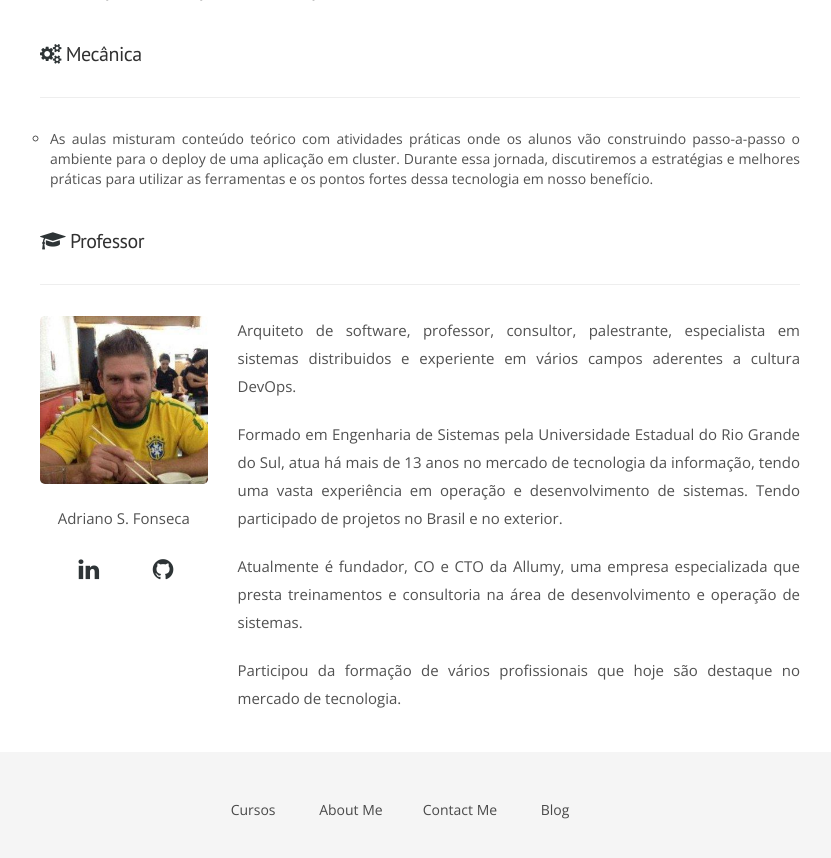
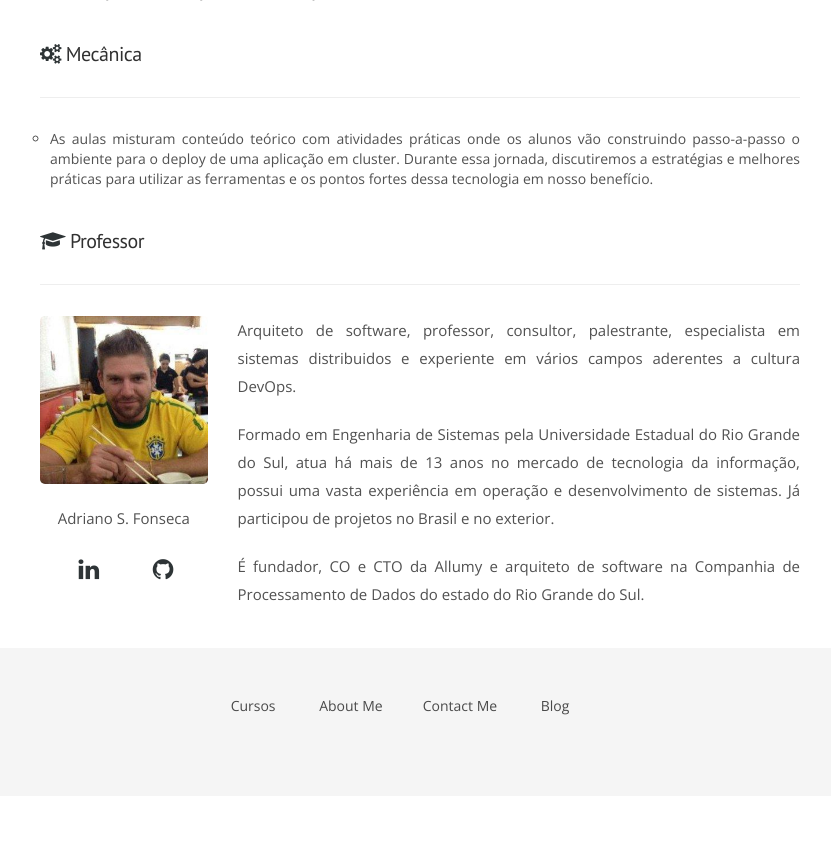
Before and after one commit to adriano-fonseca/adriano-fonseca.github.io, a Jekyll site: the page built from cursos.html, in a window 1280 px wide and 900 px high, scrolled down 3839 px. Shown: the top 858 px of the window, without its empty margins (240-1071 px from the left). Built offline with Jekyll 4.4.1, drawn with Linux system fonts in a browser that asks for light colours; nearby versions of some CDN libraries; some web fonts are replaced; a script that is not in the unit is left out; after the commit the page ends 4635 px from its top, so only the background shows below that.

Commit message:
Ajuste instrutor

```diff
--- a/_includes/instrutores/adriano.html
+++ b/_includes/instrutores/adriano.html
@@ -22,9 +22,8 @@
   </div>
   <div class="col-xs-12 col-sm-12 col-md-9" style="text-align: justify;">
     <p>Arquiteto de software, professor, consultor, palestrante, especialista em sistemas distribuidos e experiente em vários campos aderentes a cultura DevOps.</p>
-    <p>Formado em Engenharia de Sistemas pela Universidade Estadual do Rio Grande do Sul, atua há mais de 13 anos no mercado de tecnologia da informação, tendo uma vasta
-       experiência em operação e desenvolvimento de sistemas. Tendo participado de projetos no Brasil e no exterior.</p>
-    <p>Atualmente é fundador, CO e CTO da Allumy, uma empresa especializada que presta treinamentos e consultoria na área de desenvolvimento e operação de sistemas.</p>
-    <p>Participou da formação de vários profissionais que hoje são destaque no mercado de tecnologia. </p>
+    <p>Formado em Engenharia de Sistemas pela Universidade Estadual do Rio Grande do Sul, atua há mais de 13 anos no mercado de tecnologia da informação, possui uma vasta
+       experiência em operação e desenvolvimento de sistemas. Já participou de projetos no Brasil e no exterior.</p>
+    <p>É fundador, CO e CTO da Allumy e arquiteto de software na Companhia de Processamento de Dados do estado do Rio Grande do Sul.</p>
   </div>
 </div>
```
